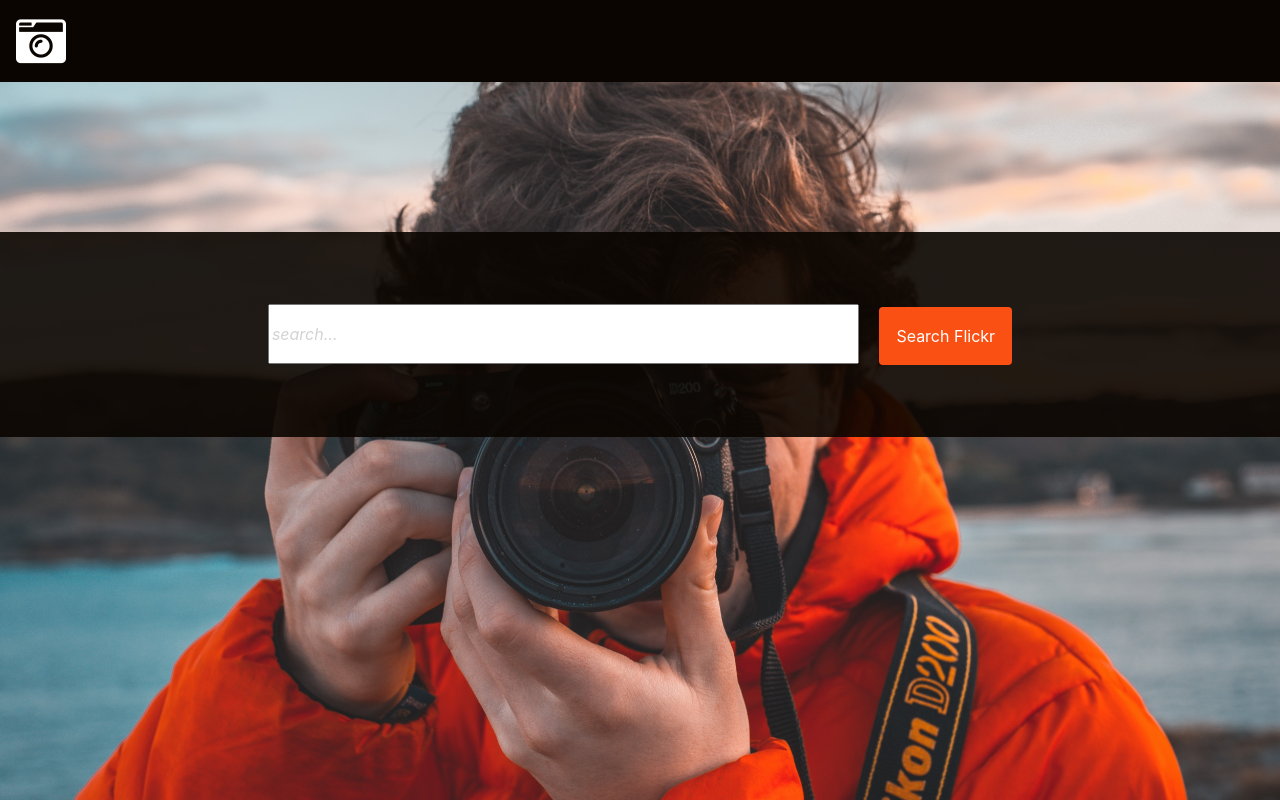
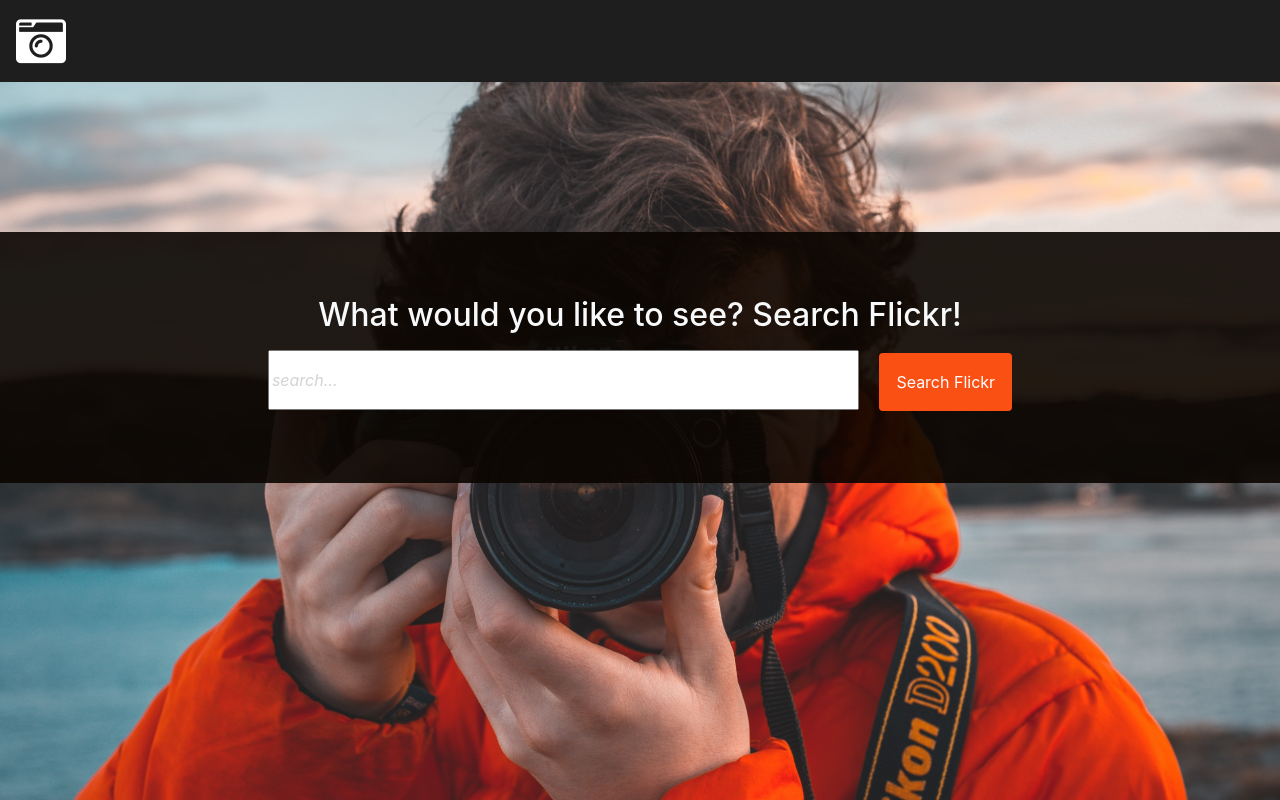
Before and after one commit to jennaloo/flickrAPInodeJS, a website: page index.html in a window 1280 px wide. Drawn offline with nearby package versions, Linux system fonts and the light colour scheme.

Commit message:
stylistic changes

```diff
--- a/css/main.css
+++ b/css/main.css
@@ -1,5 +1,5 @@
 #myNav {
-    background-color: rgba(10, 5, 0, 1);
+    background-color: rgba(30, 30, 30, 1);
 }
 
 input::placeholder {
--- a/index.html
+++ b/index.html
@@ -36,9 +36,10 @@
 
     <div id="modal"></div>
 
-    <div id="searchBar" class="container-fluid searchBar">
-        <div class="row">
+    <div class="container-fluid searchBar">
+        <div class="row" id="searchBar">
             <div class="search w-100 text-center mx-auto">
+                <h2 class="text-light">What would you like to see? Search Flickr!</h2>
                 <input placeholder="search..." class="m-2" id="search" type="text">
                 <button onclick="searchFor(0)" class="m-2 p-3 btn searchBtn">Search Flickr</button>
             </div>
```
